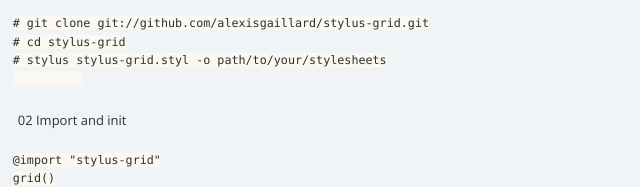
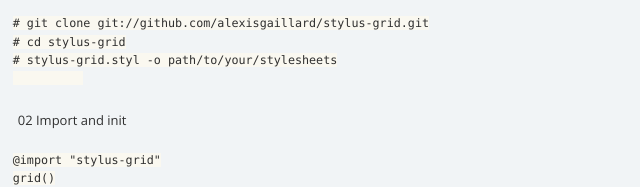
Before and after one commit to alexisgaillard/Stylus-grid, a plain HTML site: page index.html in a window 1280 px wide. Shown: the part 533-720 px from the top of the page, 0-640 px from the left. Drawn offline with nearby package versions, Linux system fonts and the light colour scheme.

Commit message:
Update index.html

```diff
--- a/index.html
+++ b/index.html
@@ -81,7 +81,7 @@
           <code class="bash">
 # git clone git://github.com/alexisgaillard/stylus-grid.git
 # cd stylus-grid
-# stylus stylus-grid.styl -o path/to/your/stylesheets
+# stylus-grid.styl -o path/to/your/stylesheets
           </code>
         </pre>
         <p>02 Import and init</p>
```
